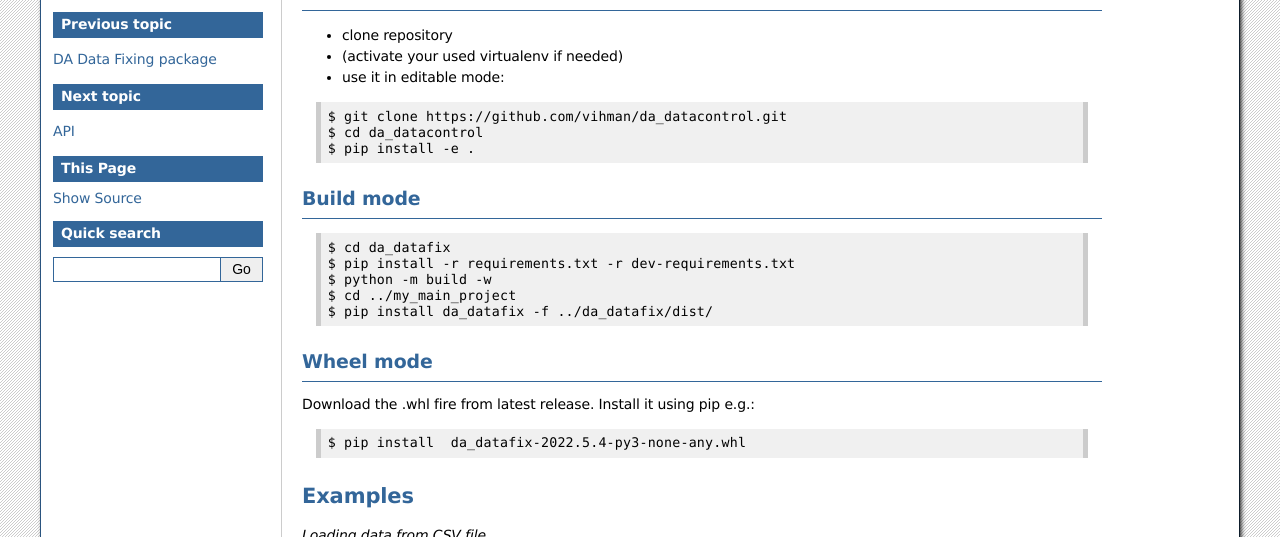
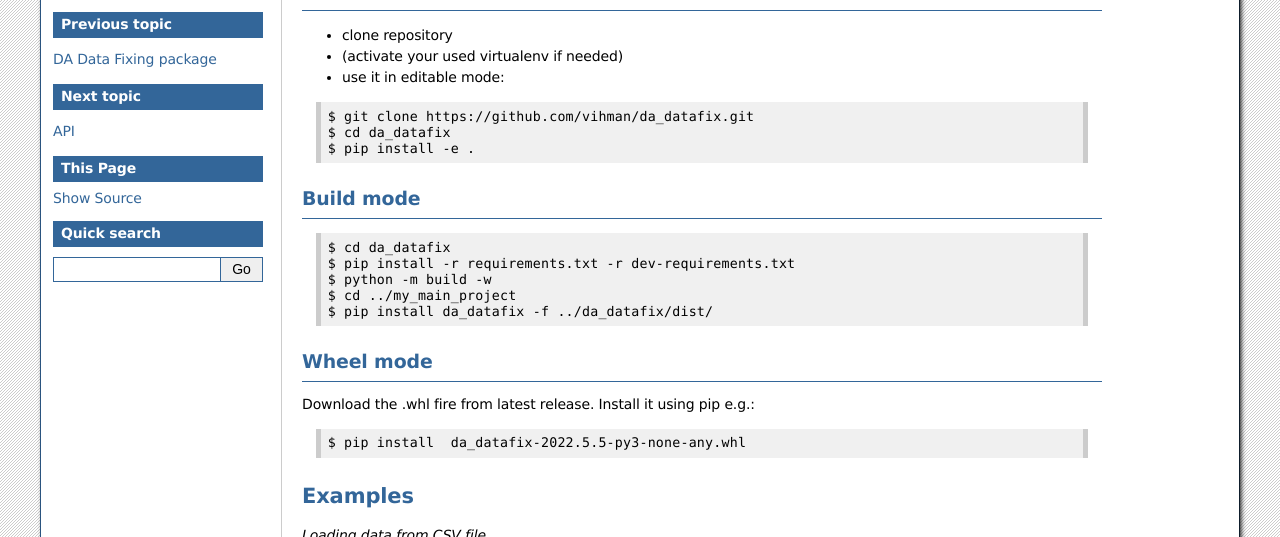
Before and after one commit to vihman/da_datafix, a Sphinx documentation site: the page built from sphinx/readme.rst, in a window 1280 px wide. Shown: the part 177-714 px from the top of the page. Built offline with Sphinx 7.4.7, drawn with Linux system fonts in a browser that asks for light colours.

Commit message:
Update readme.rst

```diff
--- a/sphinx/readme.rst
+++ b/sphinx/readme.rst
@@ -13,8 +13,8 @@ Editable mode
 
 .. code-block:: text
 
-    $ git clone https://github.com/vihman/da_datacontrol.git
-    $ cd da_datacontrol
+    $ git clone https://github.com/vihman/da_datafix.git
+    $ cd da_datafix
     $ pip install -e .
 
 Build mode
@@ -35,7 +35,7 @@ Download the .whl fire from latest release. Install it using pip e.g.:
 
 .. code-block:: text
 
-    $ pip install  da_datafix-2022.5.4-py3-none-any.whl
+    $ pip install  da_datafix-2022.5.5-py3-none-any.whl
 
 
 Examples
```
